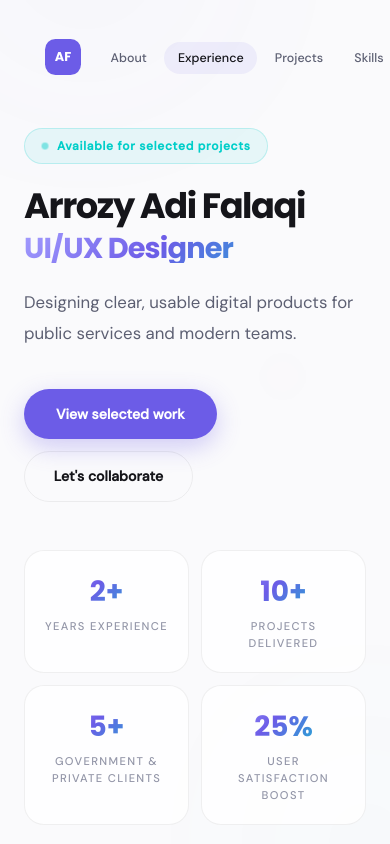
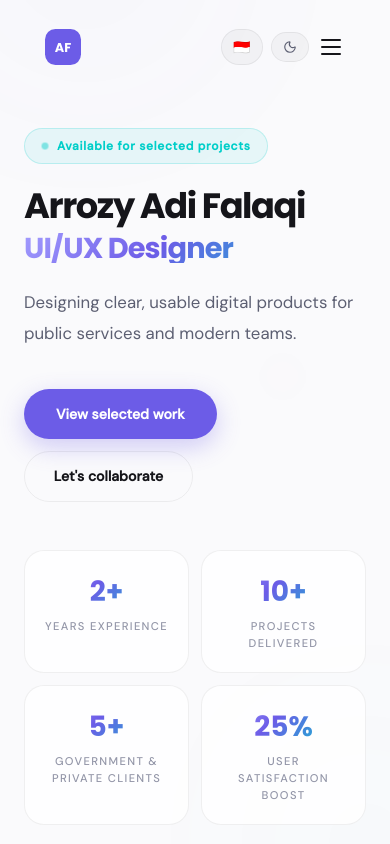
Before and after one commit to Arrozy1221/portofolio-arrozy, a Next.js app: page / in a window 390 px wide. Shown: the top 844 px of the page. Built offline with nearby package versions, Linux system fonts and the light colour scheme.

Commit message:
Fix navbar mobile responsiveness

```diff
--- a/app/globals.css
+++ b/app/globals.css
@@ -345,7 +345,6 @@ html.light .ambient-blob-3 { opacity: 0.03; }
 }
 
 .nav-links {
-  display: flex;
   align-items: center;
   gap: 0.25rem;
   list-style: none;
@@ -370,7 +369,6 @@ html.light .ambient-blob-3 { opacity: 0.03; }
 }
 
 .nav-actions {
-  display: flex;
   align-items: center;
   gap: 0.5rem;
 }
```
